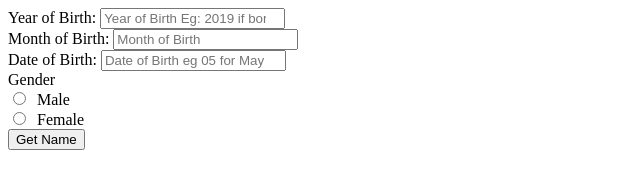
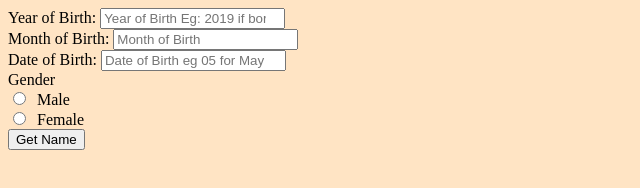
Before and after one commit to ThiraTheNerd/naming-app, a plain HTML site: page index.html in a window 1280 px wide. Shown: the whole page, without its empty margins (0-640 px from the left). Drawn offline with Linux system fonts and the light colour scheme.

Commit message:
add the css stylesheet to style the html document

```diff
--- a/index.html
+++ b/index.html
@@ -4,9 +4,11 @@
   <meta charset="UTF-8">
   <meta http-equiv="X-UA-Compatible" content="IE=edge">
   <meta name="viewport" content="width=device-width, initial-scale=1.0">
+  <link rel="stylesheet" href="css/styles.css">
   <title>Akan Names Application</title>
 </head>
 <body>
+  <div class="jumbotron">
     <form name="myForm" class="form" onsubmit="validate();">
       <div class="form-group">
         <label for="number">Year of Birth:</label>
@@ -36,6 +38,7 @@
       <button type="submit" class="btn btn-primary" onclick="findName();">Get Name</button>
       <br>
     </form>
+  </div>
   <script src="js/scripts.js"></script>
 </body>
 </html>
```
Lines whose indentation alone changed are shown as unchanged.
